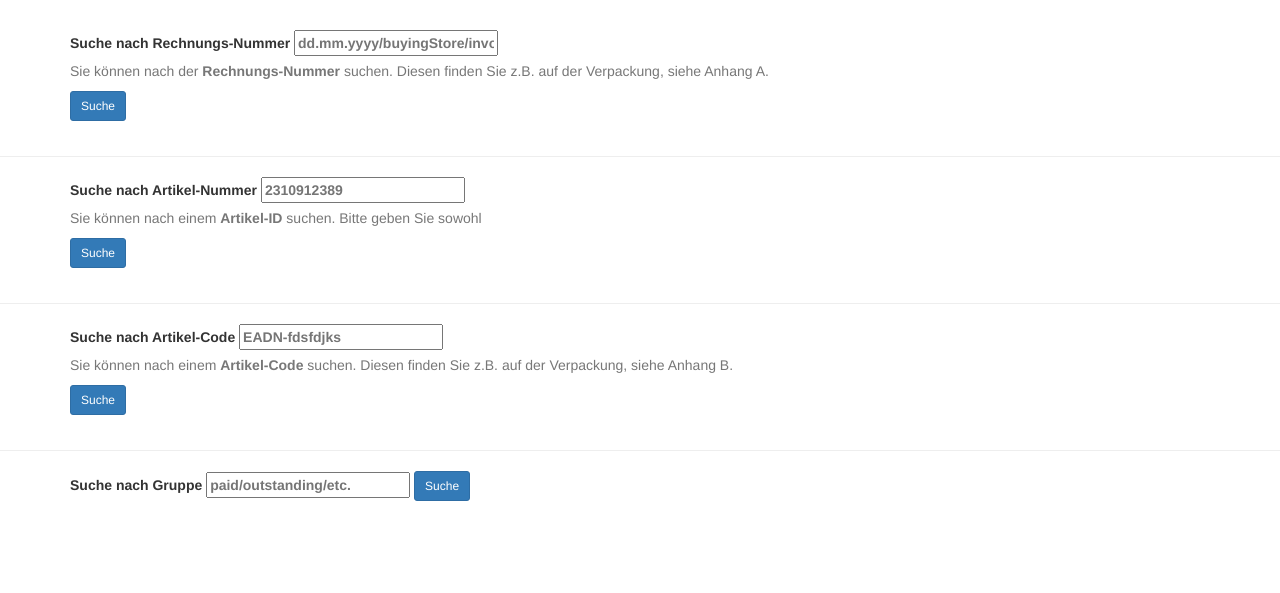
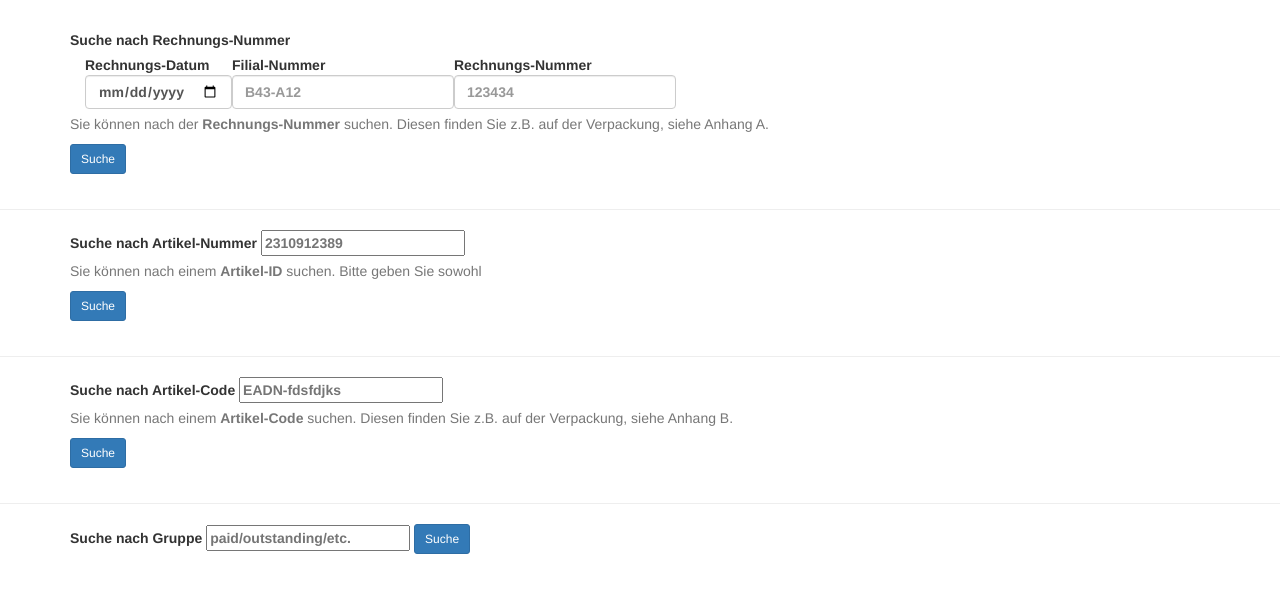
Before and after one commit to mechanoid/single-search-multiple-forms-example, a plain HTML site: page index.html in a window 1280 px wide. Shown: the part 195-788 px from the top of the page. Drawn offline with nearby package versions, Linux system fonts and the light colour scheme; the site is published under a folder, as on GitHub Pages, so addresses that start at the root find nothing.

Commit message:
fix search.js reference

```diff
--- a/index.html
+++ b/index.html
@@ -72,6 +72,6 @@
   </form>
 
   <script src="https://ajax.googleapis.com/ajax/libs/jquery/3.1.1/jquery.min.js"></script>
-  <script src="/search.js" async="true"></script>
+  <script src="./search.js" async="true"></script>
 </body>
 </html>
```
